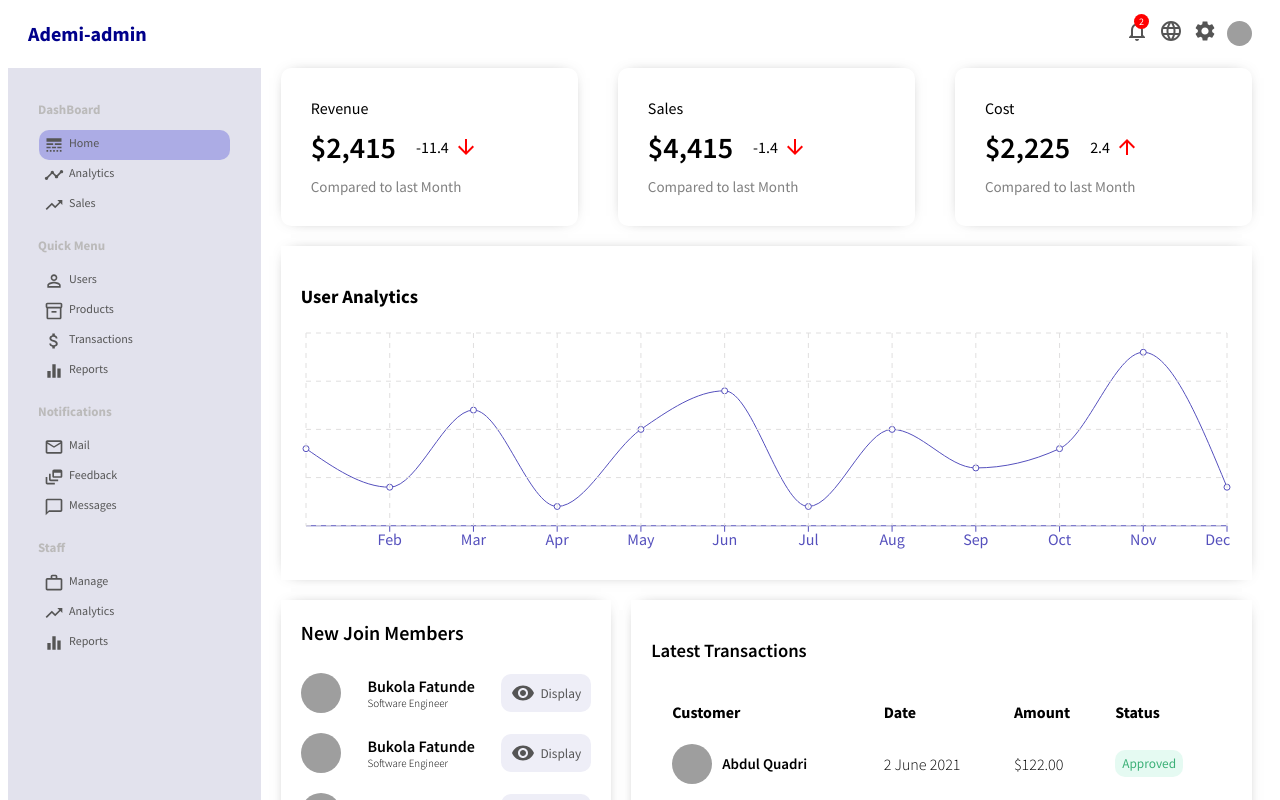
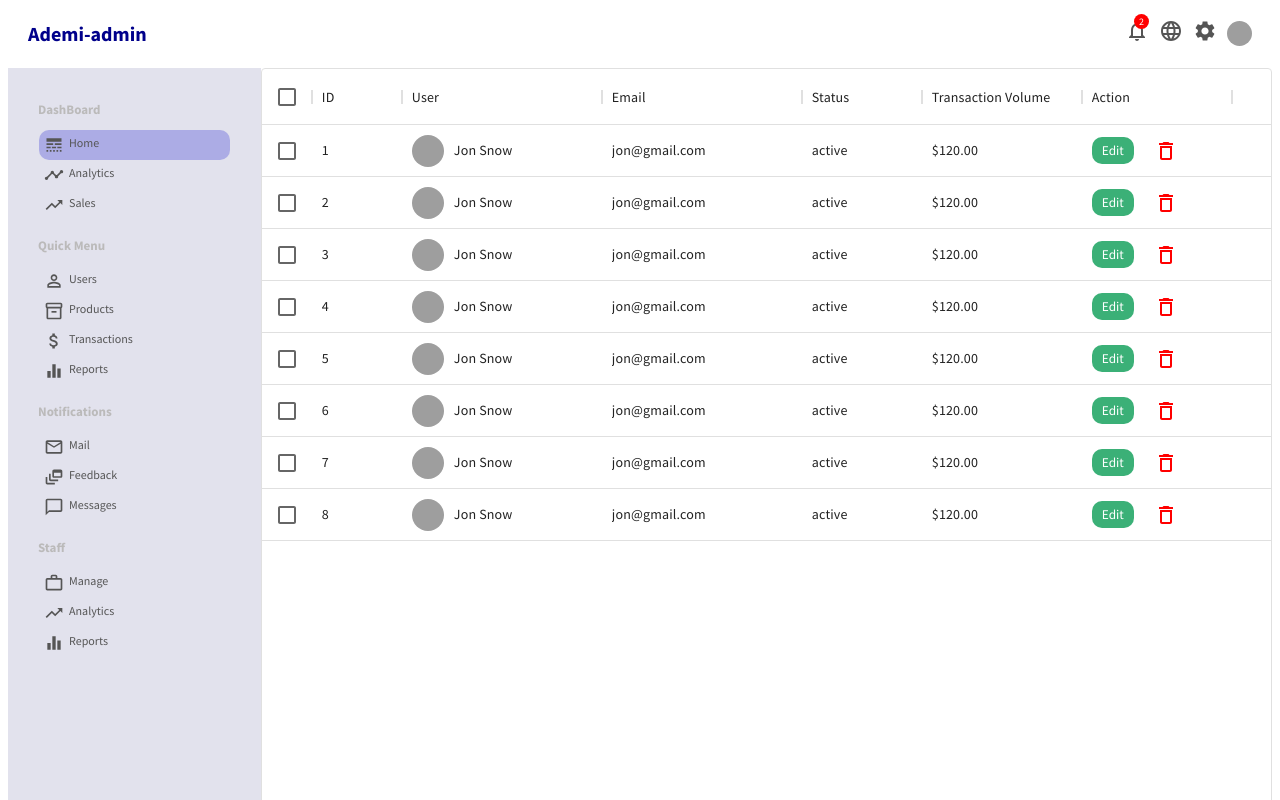
Before and after one commit to ademi06/Admin-Dashboard, a React (Create React App) app: page /users in a window 1280 px wide. Shown: the top 800 px of the page. Built offline with nearby package versions, Linux system fonts and the light colour scheme; grey boxes are pictures that could not be loaded.

Commit message:
created  userpage

```diff
--- a/package.json
+++ b/package.json
@@ -7,11 +7,13 @@
     "@emotion/styled": "^11.8.1",
     "@mui/icons-material": "^5.6.1",
     "@mui/material": "^5.6.1",
+    "@mui/x-data-grid": "^5.10.0",
     "@testing-library/jest-dom": "^5.16.4",
     "@testing-library/react": "^13.1.1",
     "@testing-library/user-event": "^13.5.0",
     "react": "^18.0.0",
     "react-dom": "^18.0.0",
+    "react-router-dom": "^6.3.0",
     "react-scripts": "5.0.1",
     "recharts": "^2.1.9",
     "web-vitals": "^2.1.4"
--- a/src/App.js
+++ b/src/App.js
@@ -2,17 +2,22 @@
 import Topbar from "./components/topbar/Topbar";
 import './app.css';
 import Home from "./components/pages/homepage/Home";
+import { BrowserRouter as Router, Routes, Route } from "react-router-dom";
+import UserList from "./components/pages/userList/UserList";
+
 
 function App() {
   return (
-    <div className="App">
+    <Router>
       <Topbar />
       <div className="container">
         <Sidebar />
-        <Home />
-
+        <Routes>
+          <Route exact path="/" element={<Home />}></Route>
+          <Route path="/users" element={<UserList/>}></Route>
+        </Routes>
       </div>
-    </div>
+    </Router>
   );
 }
 
--- /dev/null
+++ b/src/components/pages/userList/UserList.jsx
@@ -0,0 +1,60 @@
+import "./userList.css";
+import { DataGrid } from '@mui/x-data-grid';
+import {DeleteOutline} from '@mui/icons-material';
+import { userRows } from "../../../dummyData";
+import { Link } from "react-router-dom";
+import { useState } from "react";
+
+
+export default function UserList() {
+    const[data, setData] = useState(userRows);
+
+    const handleDelete = (id) => {
+        setData(data.filter((item)=> item.id !== id));
+    };
+
+    const columns = [
+        { field: 'id', headerName: 'ID', width: 90 },
+        { field: 'user', headerName: 'User', width: 200 , renderCell: (params)=>{
+            return(
+                <div className="userListUser">
+                    <img className="userListImg" src={params.row.avatar} alt ='' />
+                    {params.row.userName}
+                </div>
+            )
+        }},
+        { field: 'email', headerName: 'Email', width: 200},
+        {
+          field: 'status',
+          headerName: 'Status',
+          width: 120,
+        },
+        {
+          field: 'transaction',
+          headerName: 'Transaction Volume',
+          width: 160,
+        },
+        {
+            field: 'action',
+            headerName: 'Action',
+            width: 150,
+            renderCell:(params)=>{
+                return(
+                    <>
+                        <Link to={'/user/' + params.row.id}>
+                            <button className="userListEdit"> Edit</button>
+                        </Link>
+                        <DeleteOutline className="userListDelete" onClick ={() =>handleDelete(params.row.id)}/>
+                    </>
+                )
+            }
+        }
+
+      ];
+
+  return (
+    <div className="userList">
+        <DataGrid rows={data} disableSelectionOnClick columns={columns} pageSize={8} rowsPerPageOptions={[5]} checkboxSelection />
+    </div>
+  )
+}
--- /dev/null
+++ b/src/components/pages/userList/userList.css
@@ -0,0 +1,28 @@
+.userList{
+    flex:4;
+}
+.userListUser{
+display: flex;
+align-items: center;
+}
+.userListImg{
+    width: 32px;
+    height: 32px;
+    border-radius: 50%;
+    object-fit: cover;
+    margin-right: 10px;
+}
+.userListEdit{
+    border: none;
+    border-radius: 10px;
+    padding: 5px 10px;
+    background-color: #3bb077;
+    color: white;
+    cursor: pointer;
+    margin-right: 20px;
+}
+.userListDelete{
+    color: red;
+    cursor: pointer;
+
+}
--- a/src/dummyData.js
+++ b/src/dummyData.js
@@ -48,3 +48,69 @@
         "Active User": 2000,
     },
 ];
+
+export const userRows = [
+    { id: 1,
+    userName: 'Jon Snow',
+    avatar: 'https://cdn-icons-png.flaticon.com/128/149/149071.png' ,
+    email: 'jon@gmail.com',
+    status:'active',
+    transaction:'$120.00'
+},
+{ id: 2,
+    userName: 'Jon Snow',
+    avatar: 'https://cdn-icons-png.flaticon.com/128/149/149071.png' ,
+    email: 'jon@gmail.com',
+    status:'active',
+    transaction:'$120.00'
+},
+{ id: 3,
+    userName: 'Jon Snow',
+    avatar: 'https://cdn-icons-png.flaticon.com/128/149/149071.png' ,
+    email: 'jon@gmail.com',
+    status:'active',
+    transaction:'$120.00'
+},
+{ id: 4,
+    userName: 'Jon Snow',
+    avatar: 'https://cdn-icons-png.flaticon.com/128/149/149071.png' ,
+    email: 'jon@gmail.com',
+    status:'active',
+    transaction:'$120.00'
+},
+{ id: 5,
+    userName: 'Jon Snow',
+    avatar: 'https://cdn-icons-png.flaticon.com/128/149/149071.png' ,
+    email: 'jon@gmail.com',
+    status:'active',
+    transaction:'$120.00'
+},
+{ id: 6,
+    userName: 'Jon Snow',
+    avatar: 'https://cdn-icons-png.flaticon.com/128/149/149071.png' ,
+    email: 'jon@gmail.com',
+    status:'active',
+    transaction:'$120.00'
+},
+{ id: 7,
+    userName: 'Jon Snow',
+    avatar: 'https://cdn-icons-png.flaticon.com/128/149/149071.png' ,
+    email: 'jon@gmail.com',
+    status:'active',
+    transaction:'$120.00'
+},
+{ id: 8,
+    userName: 'Jon Snow',
+    avatar: 'https://cdn-icons-png.flaticon.com/128/149/149071.png' ,
+    email: 'jon@gmail.com',
+    status:'active',
+    transaction:'$120.00'
+},
+{ id: 9,
+    userName: 'Jon Snow',
+    avatar: 'https://cdn-icons-png.flaticon.com/128/149/149071.png' ,
+    email: 'jon@gmail.com',
+    status:'active',
+    transaction:'$120.00'
+},
+  ];
```
Also changed, not shown: 1 other file (tests, documents, lock files or other folders).
